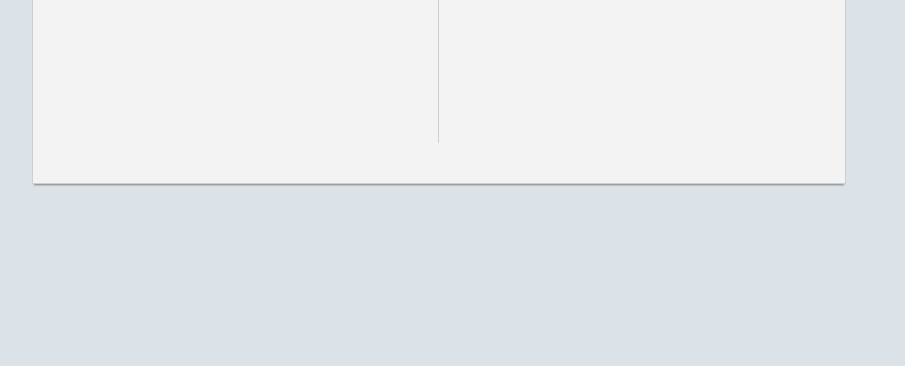
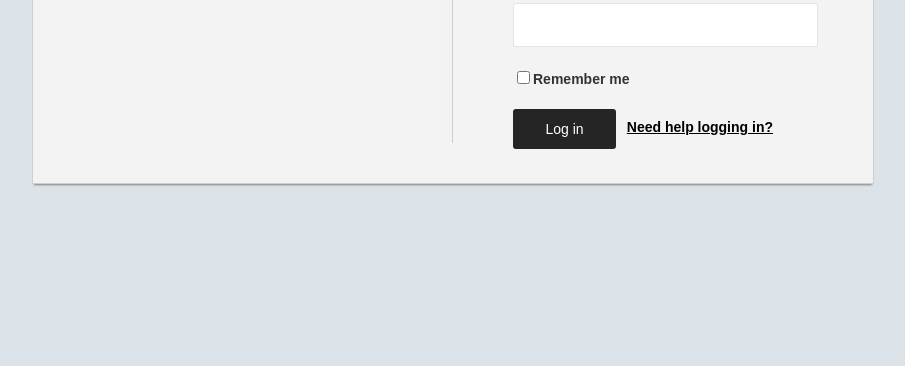
Before and after one commit to SashaSohrabi/Login-Form, a website: page app/index.html in a window 1280 px wide. Shown: the part 434-800 px from the top of the page, without its empty margins (288-1193 px from the left). Drawn offline with Linux system fonts and the light colour scheme.

Commit message:
form is styled

```diff
--- a/app/scss/partials/_buttons.scss
+++ b/app/scss/partials/_buttons.scss
@@ -16,7 +16,7 @@
 
 .button--fb,
 .button--gp {
-  width: 95%;
+  width: 94%;
   margin: 10px auto;
   line-height: 14px;
   position: relative;
--- a/app/scss/partials/_forms.scss
+++ b/app/scss/partials/_forms.scss
@@ -0,0 +1,31 @@
+input:not([type="checkbox"]) {
+  width: 115%;
+  height: 40px;
+  border-radius: 3px;
+  border: 1px solid rgba(0, 0, 0, 0.1);
+  margin-top: 4px;
+}
+
+.form-field {
+  font-family: 'Arial Rounded MT Bold', sans-serif;
+  font-size: 14px;
+  font-weight: bold;
+  line-height: 18px;
+  color: #333333;
+  padding-left: 60px;
+  margin-bottom: 21px;
+  @media (max-width: 768px) {
+    padding-left: 0;
+  }
+
+  &:last-child {
+    padding-top: 0;
+    display: flex;
+    justify-content: space-between;
+  }
+
+  & a {
+    padding-top: 9px;
+    color: #000000;
+  }
+}
```
Also changed, not shown: app/css/main.css.
